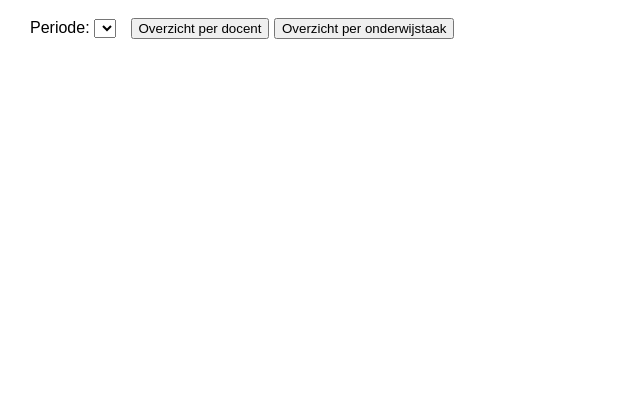
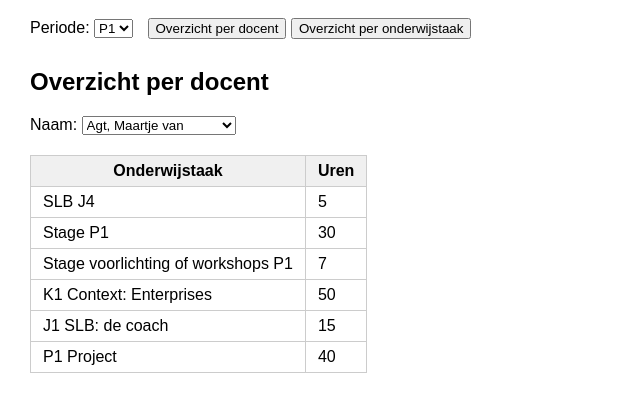
Before and after one commit to deegiorgio1986/studenten, a plain HTML site: page index.html in a window 1280 px wide. Shown: the part 70-482 px from the top of the page, without its empty margins (0-640 px from the left). Drawn offline with Linux system fonts and the light colour scheme.

Commit message:
Update index.html

```diff
--- a/index.html
+++ b/index.html
@@ -108,4 +108,134 @@ const data = {
         "SLB J5": 4, "SLB J3": 5, "Stage P1": 30, "Minor Innovation & Creativity P1": 70, "K1 Context: Startup ": 50, "J1 SLB: vaardigheden samenwerken teams": 10, "P1 Project": 70
       },
       "Lelkes, Paul": {
-        "
+        "Afstuderen blok 1": 40, "Stage P1": 60
+      },
+      "Loos, Karlijn": {
+        "SLB J5": 5, "Stage voorlichting of workshops P1": 7, "K1 Business cases": 45, "P1 Project": 70
+      },
+      "Mols, Ine": {
+        "P1 Project": 40
+      },
+      "Prinsen, Eric": {
+        "SLB J4": 5, "Stage P1": 30, "Stage voorlichting of workshops P1": 7, "Minor Innovation & Creativity P1": 40, "K1 Context: Enterprises ": 50
+      },
+      "Senden, Mayk": {
+        "Afstuderen kick-off": 4, "Stage P1": 30, "Stage voorlichting of workshops P1": 7, "Minor Innovation & Creativity P1": 45, "K1 Context: Startup ": 90, "K1 Business cases": 45
+      },
+      "Sprong, Niels": {
+        "Afstuderen blok 1": 40
+      },
+      "Schilder Jacqueline": {
+      }
+    }
+  }
+  // Je kunt hier eenvoudig 'P2', 'P3', 'P4' toevoegen!
+};
+
+// --- HULPFUNCTIES ---
+function getLeiders(module, periode) {
+  // Zoek wie de meeste uren heeft op deze module
+  const uren = [];
+  Object.entries(data[periode].uren).forEach(([docent, taken]) => {
+    if (taken[module]) uren.push({docent, uren: taken[module]});
+  });
+  if (uren.length === 0) return [];
+  const maxUur = Math.max(...uren.map(u => u.uren));
+  if (uren.every(u => u.uren === maxUur)) return []; // iedereen gelijk
+  return uren.filter(u => u.uren === maxUur).map(u => u.docent);
+}
+
+// --- INIT ---
+function fillDropdowns() {
+  // Periodes
+  const periodeSelect = document.getElementById('periodeSelect');
+  Object.keys(data).forEach(p => {
+    const opt = document.createElement('option');
+    opt.value = p; opt.textContent = p;
+    periodeSelect.appendChild(opt);
+  });
+  // Docenten
+  fillDocenten();
+  // Modules
+  fillModules();
+}
+function fillDocenten() {
+  const periode = document.getElementById('periodeSelect').value;
+  const docentSelect = document.getElementById('docentSelect');
+  docentSelect.innerHTML = '';
+  data[periode].docenten.forEach(naam => {
+    const opt = document.createElement('option');
+    opt.value = naam; opt.textContent = naam;
+    docentSelect.appendChild(opt);
+  });
+}
+function fillModules() {
+  const periode = document.getElementById('periodeSelect').value;
+  const moduleSelect = document.getElementById('moduleSelect');
+  moduleSelect.innerHTML = '';
+  data[periode].modules.forEach(mod => {
+    const opt = document.createElement('option');
+    opt.value = mod; opt.textContent = mod;
+    moduleSelect.appendChild(opt);
+  });
+}
+
+// --- SCHERMEN ---
+function showScreen(nr) {
+  document.getElementById('screen1').classList.remove('active');
+  document.getElementById('screen2').classList.remove('active');
+  if (nr === 1) document.getElementById('screen1').classList.add('active');
+  if (nr === 2) document.getElementById('screen2').classList.add('active');
+}
+
+// --- LOGICA OVERZICHT 1 ---
+function showDocentTaken() {
+  const periode = document.getElementById('periodeSelect').value;
+  const docent = document.getElementById('docentSelect').value;
+  const taken = data[periode].uren[docent] || {};
+  let html = '<table><tr><th>Onderwijstaak</th><th>Uren</th></tr>';
+  Object.entries(taken).forEach(([taak, uren]) => {
+    if (uren > 0) html += `<tr><td>${taak}</td><td>${uren}</td></tr>`;
+  });
+  html += '</table>';
+  document.getElementById('docentTaken').innerHTML = html;
+}
+
+// --- LOGICA OVERZICHT 2 ---
+function showModuleTeam() {
+  const periode = document.getElementById('periodeSelect').value;
+  const module = document.getElementById('moduleSelect').value;
+  // Verzamel team
+  const team = [];
+  Object.entries(data[periode].uren).forEach(([docent, taken]) => {
+    if (taken[module]) team.push({docent, uren: taken[module]});
+  });
+  // Leiders
+  const leiders = getLeiders(module, periode);
+  let html = '<table><tr><th>Docent</th><th>Uren</th><th>Leider</th></tr>';
+  team.forEach(lid => {
+    const isLeider = leiders.includes(lid.docent);
+    html += `<tr><td>${lid.docent}</td><td>${lid.uren}</td><td>${isLeider ? '<span class="leader">Ja</span>' : ''}</td></tr>`;
+  });
+  html += '</table>';
+  if (team.length === 0) html = '<em>Geen teamleden voor deze module.</em>';
+  document.getElementById('moduleTeam').innerHTML = html;
+}
+
+// --- EVENT LISTENERS ---
+document.addEventListener('DOMContentLoaded', function() {
+  fillDropdowns();
+  showScreen(1);
+  showDocentTaken();
+  showModuleTeam();
+  document.getElementById('periodeSelect').addEventListener('change', function() {
+    fillDocenten(); fillModules();
+    showDocentTaken(); showModuleTeam();
+  });
+  document.getElementById('docentSelect').addEventListener('change', showDocentTaken);
+  document.getElementById('moduleSelect').addEventListener('change', showModuleTeam);
+});
+
+</script>
+</body>
+</html>
```
